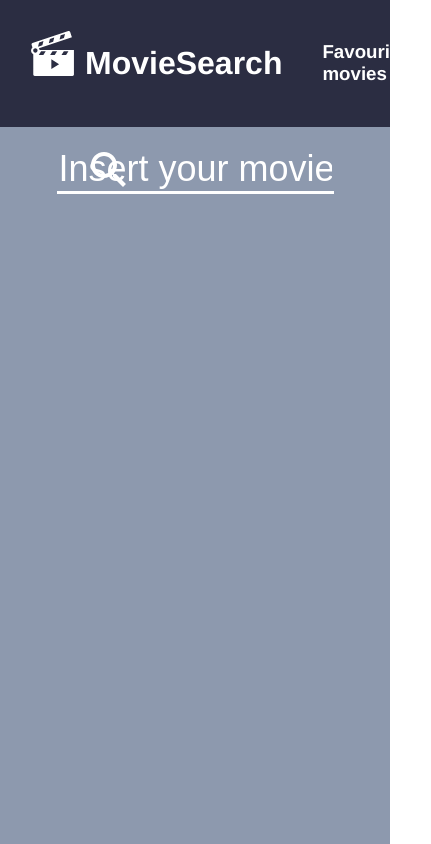
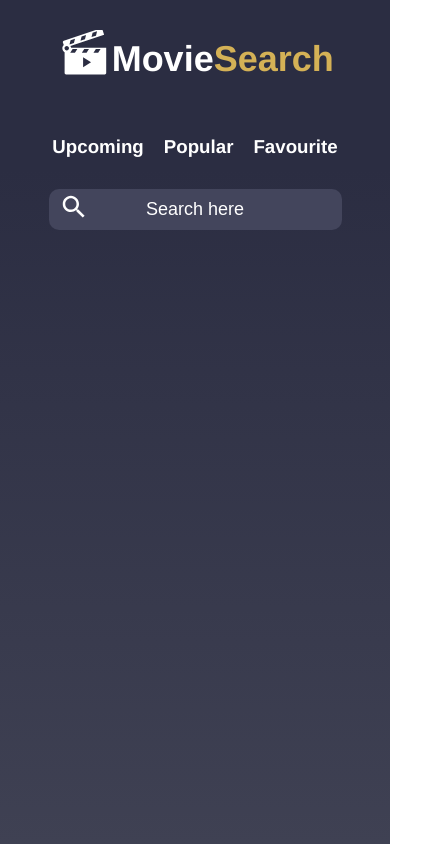
Before and after one commit to Pathius/MovieSearch, a Vue app: page / in a window 390 px wide. Shown: the whole page, 431 px wide, since content can reach past the window. Built offline with nearby package versions, Linux system fonts and the light colour scheme.

Commit message:
improved responsive

```diff
--- a/src/App.vue
+++ b/src/App.vue
@@ -18,19 +18,29 @@ export default {
 };
 </script>
 <style lang="scss">
+@import "scss/variables";
 body {
   margin: 0;
+  -webkit-tap-highlight-color: transparent;
 }
 .page {
   font-family: "Avenir", Helvetica, Arial, sans-serif;
-  color: white;
+  color: $font-color;
   &__nav {
     height: 15vh;
-    background-color: rgba(43, 45, 66, 1);
+    background-color: $main-dark;
+    margin: 0;
+    @media screen and (max-width: 640px) {
+      height: 20vh;
+    }
   }
   &__content {
+    transition-duration: 0.4s;
     min-height: 85vh;
-    background-color: rgba(141, 153, 174, 1);
+    background-image: linear-gradient($main-dark, $main-light);
+    @media screen and (max-width: 640px) {
+      min-height: 80vh;
+    }
   }
 }
 
@@ -38,7 +48,7 @@ body {
   &-enter {
     opacity: 0;
     &-active {
-      transition-duration: 0.5s;
+      transition-duration: 0.6s;
     }
     &-to {
       opacity: 1;
@@ -47,7 +57,7 @@ body {
   &-leave {
     opacity: 1;
     &-active {
-      transition-duration: 0.5s;
+      transition-duration: 0.6s;
     }
     &-to {
       opacity: 0;
--- a/src/components/MovieCard.vue
+++ b/src/components/MovieCard.vue
@@ -20,11 +20,12 @@ export default {
 };
 </script>
 <style scoped lang="scss">
+@import "../scss/variables";
 .card {
-  background-color: rgba(43, 45, 66, 1);
+  background-color: $movie-card;
   width: 15vw;
-  height: 400px;
-  margin: 20px 2.5vw;
+  height: 350px;
+  margin: 40px 2.2vw;
   display: flex;
   flex-wrap: wrap;
   justify-content: center;
@@ -36,9 +37,10 @@ export default {
     width: 20vw;
     height: 450px;
     float: none;
+    margin-top: 0;
   }
   @media screen and (max-width: 1024px) {
-    width: 40vw;
+    width: 28vw;
     height: 450px;
     float: none;
   }
@@ -49,25 +51,21 @@ export default {
   }
   &__img {
     width: 100%;
-    height: 80%;
-    border-radius: 20px 20px 0 0;
+    height: 90%;
+    border-radius: 10px;
     box-sizing: border-box;
   }
   &__title {
+    width: 90%;
     display: flex;
-    align-items: center;
+    justify-content: center;
     text-align: center;
     font-size: 20px;
     font-weight: bold;
-    height: 80px;
-    margin: auto;
+    margin-top: 5px;
   }
   &:hover {
     transform: scale(1.05);
-    background-color: rgb(53, 56, 85);
-    -webkit-box-shadow: 0px 0px 37px -6px rgba(43, 45, 66, 1);
-    -moz-box-shadow: 0px 0px 37px -6px rgba(43, 45, 66, 1);
-    box-shadow: 0px 0px 37px -6px rgb(58, 60, 82);
   }
 }
 </style>
--- a/src/components/TheNavigation.vue
+++ b/src/components/TheNavigation.vue
@@ -1,51 +1,94 @@
 <template>
   <div class="page__nav nav">
-    <router-link tag="div" class="nav__logo" to="/">
+    <router-link tag="div" class="nav__logo" to="/" @click.native="initialState">
       <TheMovieClip />
-      <h1>MovieSearch</h1>
+      <h1 class="nav__logo-header">
+        <span>Movie</span>
+        <span class="nav__logo-span">Search</span>
+      </h1>
     </router-link>
-    <router-link tag="div" class="nav__favourite" to="/favourite">
-      <h3 class="nav__favourite-text">Favourite movies</h3>
-      <Favourite />
-    </router-link>
+    <ul class="nav__navigation">
+      <router-link tag="li" class="nav__navigation-element" to="/upcoming">
+        <h3 class="nav__navigation-element-text">Upcoming</h3>
+      </router-link>
+      <router-link tag="li" class="nav__navigation-element" to="/popular">
+        <h3 class="nav__navigation-element-text">Popular</h3>
+      </router-link>
+      <router-link tag="li" class="nav__navigation-element" to="/favourite">
+        <h3 class="nav__navigation-element-text">Favourite</h3>
+      </router-link>
+    </ul>
   </div>
 </template>
 <script>
 import TheMovieClip from "./icons/TheMovieClip.vue";
-import Favourite from "./icons/Favourite.vue";
 export default {
   components: {
-    TheMovieClip,
-    Favourite
+    TheMovieClip
+  },
+  methods: {
+    initialState() {
+      this.$store.state.movies = [];
+    }
   }
 };
 </script>
 <style lang="scss">
+@import "../scss/variables";
 .nav {
   color: white;
   display: flex;
   justify-content: space-between;
+  @media screen and (max-width: 640px) {
+    flex-wrap: wrap;
+    justify-content: center;
+  }
   &__logo {
-    height: 100%;
     display: flex;
+    justify-content: space-around;
+    align-items: center;
+    margin: 0 20px;
+    text-align: center;
+    cursor: pointer;
+    @media screen and (max-width: 640px) {
+      box-sizing: border-box;
+      height: 70%;
+    }
+    &-header {
+      font-size: 48px;
+      @media screen and (max-width: 640px) {
+        font-size: 36px;
+      }
+    }
+    &-span {
+      color: $accent-color;
+      margin: 0;
+      padding: 0;
+    }
+  }
+  &__navigation {
+    list-style-type: none;
+    display: flex;
+    margin-right: 20px;
     justify-content: center;
     align-items: center;
-    margin: 0 20px;
-    cursor: pointer;
-    &-icon {
-      font-size: 52px;
-      margin: 7px;
-    }
-  }
-  &__favourite {
-    display: flex;
-    justify-content: center;
-    align-items: center;
-    margin: 20px;
     font-size: 16px;
     cursor: pointer;
-    &-img {
-      margin: 3px;
+    &-element {
+      margin: 0 20px;
+      &-text {
+        margin: 0;
+      }
+      @media screen and (max-width: 768px) {
+        margin: 0 10px;
+        height: 30%;
+      }
+    }
+    @media screen and (max-width: 640px) {
+      height: 30%;
+      margin: 0;
+      padding: 0;
+      margin-right: 0;
     }
   }
 }
--- a/src/components/TheSearchingInput.vue
+++ b/src/components/TheSearchingInput.vue
@@ -7,7 +7,7 @@
         v-model="title"
         @keypress.enter="title ? submit(title) : resetMovies()"
         @focus="placeholder = ''"
-        @blur="placeholder = 'Insert your movie title here'"
+        @blur="placeholder = 'Search here'"
         :placeholder="placeholder"
       />
       <TheSearch class="search__icon fas fa-search" @click="submit(title)" />
@@ -19,7 +19,7 @@ import TheSearch from "./icons/TheSearch.vue";
 export default {
   data: () => ({
     title: "",
-    placeholder: "Insert your movie title here"
+    placeholder: "Search here"
   }),
   components: {
     TheSearch
@@ -37,19 +37,26 @@ export default {
 };
 </script>
 <style lang="scss">
+@import "../scss/variables";
 .search {
   display: flex;
   justify-content: center;
   align-items: center;
   &__input {
-    width: 70%;
-    background-color: transparent;
+    width: 50%;
+    padding: 10px;
+    border-radius: 10px;
+    background-color: $input-dark;
     border: none;
     color: white;
     font-weight: 300;
-    border-bottom: 3px solid white;
-    font-size: 36px;
+    font-size: 24px;
     text-align: center;
+    @media screen and (max-width: 640px) {
+      width: 70%;
+      font-size: 18px;
+      font-weight: 100;
+    }
     &:focus {
       outline: none;
     }
@@ -59,11 +66,15 @@ export default {
   }
   &__icon {
     position: absolute;
-    left: 18%;
+    left: 25%;
     padding: 15px;
-    font-size: 36px;
     color: white;
     cursor: pointer;
+    @media screen and (max-width: 640px) {
+      left: 10%;
+      padding: 20px;
+      margin-bottom: 4px;
+    }
   }
 }
 </style>
--- a/src/components/icons/Favourite.vue
+++ b/src/components/icons/Favourite.vue
@@ -2,7 +2,7 @@
   <svg xmlns="http://www.w3.org/2000/svg" width="24" height="24" viewBox="0 0 24 24">
     <path d="M0 0h24v24H0z" fill="none" />
     <path
-      fill="white"
+      class="heart"
       d="M12 21.35l-1.45-1.32C5.4 15.36 2 12.28 2 8.5 2 5.42 4.42 3 7.5 3c1.74 0 3.41.81 4.5 2.09C13.09 3.81 14.76 3 16.5 3 19.58 3 22 5.42 22 8.5c0 3.78-3.4 6.86-8.55 11.54L12 21.35z"
     />
   </svg>
--- a/src/components/icons/TheMovieClip.vue
+++ b/src/components/icons/TheMovieClip.vue
@@ -4,10 +4,8 @@
     id="Capa_1"
     xmlns="http://www.w3.org/2000/svg"
     xmlns:xlink="http://www.w3.org/1999/xlink"
-    width="65px"
-    height="65px"
     fill="white"
-    viewBox="0 0 277.446 400.446"
+    viewBox="0 10 270.446 350.446"
     style="enable-background:new 0 0 277.446 277.446;"
     xml:space="preserve"
   >
@@ -25,3 +23,9 @@
     />
   </svg>
 </template>
+<style scoped lang="scss">
+svg {
+  width: 55.4px;
+  height: 58.2px;
+}
+</style>
--- a/src/components/icons/TheSearch.vue
+++ b/src/components/icons/TheSearch.vue
@@ -1,8 +1,18 @@
 <template>
-  <svg xmlns="http://www.w3.org/2000/svg" width="48" height="48" viewBox="0 0 24 24" fill="white">
+  <svg xmlns="http://www.w3.org/2000/svg" viewBox="0 0 24 24" fill="white">
     <path
       d="M15.5 14h-.79l-.28-.27C15.41 12.59 16 11.11 16 9.5 16 5.91 13.09 3 9.5 3S3 5.91 3 9.5 5.91 16 9.5 16c1.61 0 3.09-.59 4.23-1.57l.27.28v.79l5 4.99L20.49 19l-4.99-5zm-6 0C7.01 14 5 11.99 5 9.5S7.01 5 9.5 5 14 7.01 14 9.5 11.99 14 9.5 14z"
     />
     <path d="M0 0h24v24H0z" fill="none" />
   </svg>
 </template>
+<style scoped lang="scss">
+svg {
+  width: 32px;
+  height: 32px;
+  @media screen and (max-width: 640px) {
+    width: 30px;
+    height: 30px;
+  }
+}
+</style>
--- /dev/null
+++ b/src/scss/variables.scss
@@ -0,0 +1,13 @@
+// Colors
+// $main-dark: rgb(22, 22, 24);
+// $main-light: rgb(64, 62, 65);
+// $font-color: rgb(226, 26, 26);
+
+$main-dark: rgba(43, 45, 66, 1);
+$input-dark: rgb(67, 69, 92);
+$main-light: rgb(63, 65, 83);
+$movie-card: transparent;
+$accent-color: rgb(212, 177, 86);
+$font-color: white;
+
+//
--- a/src/views/Error.vue
+++ b/src/views/Error.vue
@@ -22,6 +22,9 @@ export default {
   align-items: center;
   justify-content: center;
   flex-wrap: wrap;
+  @media screen and (max-width: 640px) {
+    height: 70vh;
+  }
   &__messages {
     display: flex;
     flex-wrap: wrap;
@@ -33,6 +36,10 @@ export default {
       margin: 0;
       line-height: 120px;
       color: white;
+      @media screen and (max-width: 640px) {
+        font-size: 70px;
+        line-height: 50px;
+      }
     }
     &-text {
       width: 100%;
@@ -40,6 +47,9 @@ export default {
       margin: 0;
       text-transform: uppercase;
       font-weight: bold;
+      @media screen and (max-width: 640px) {
+        font-size: 28px;
+      }
     }
     &-button {
       display: flex;
@@ -51,6 +61,7 @@ export default {
       text-align: center;
       font-weight: bold;
       color: white;
+      border-radius: 10px;
       text-transform: uppercase;
       border: 3px solid white;
       font-size: 18px;
@@ -61,6 +72,12 @@ export default {
         background-color: white;
         color: rgba(141, 153, 174, 1);
       }
+      &:focus {
+        outline: 0;
+      }
+      @media screen and (max-width: 640px) {
+        width: 50%;
+      }
     }
   }
 }
--- a/src/views/TheMainContent.vue
+++ b/src/views/TheMainContent.vue
@@ -35,11 +35,7 @@ export default {
   }
 }
 .loading-spinner {
-  position: absolute;
-  top: 50%;
-  left: 50%;
   width: 100px;
-  transform: translate(-50%, -50%);
   height: 100px;
   border: 10px solid transparent;
 }
```
Also changed, not shown: src/components/icons/TheError.vue (deleted, +0 -14 lines).
